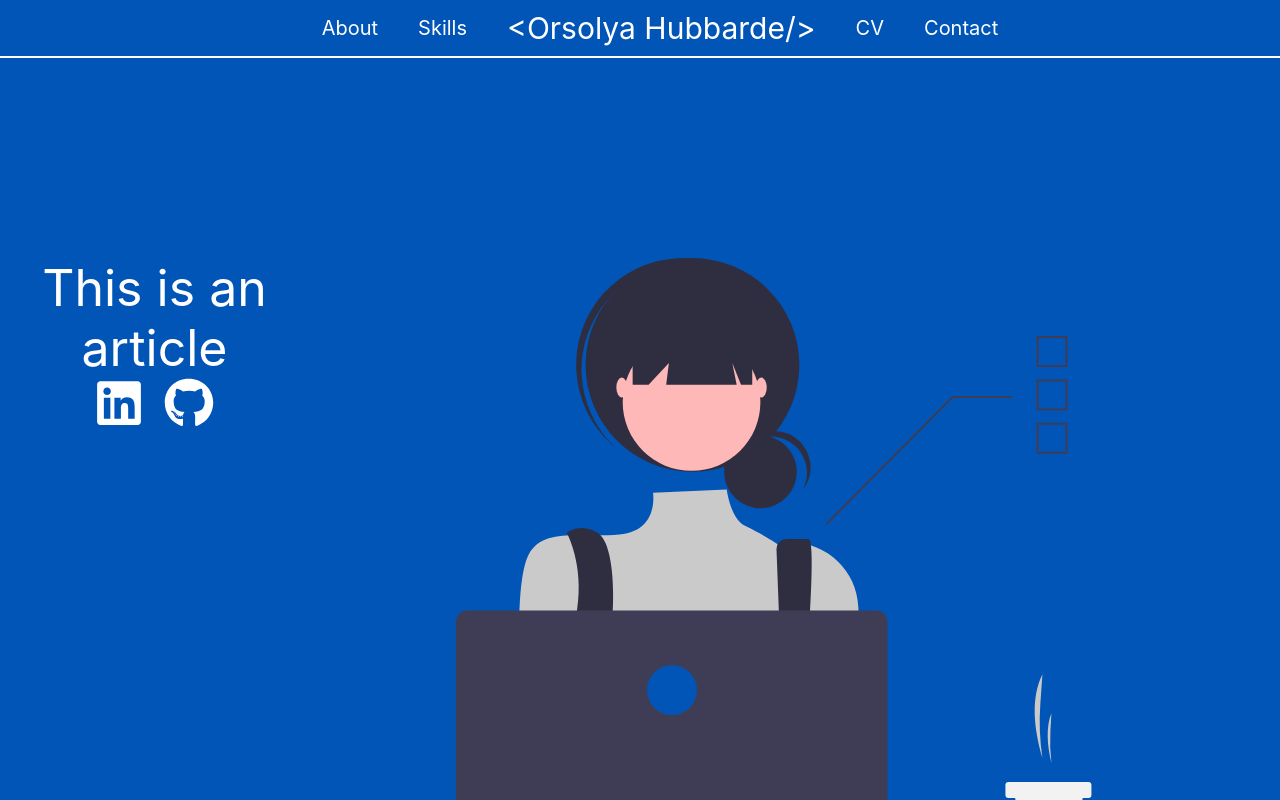
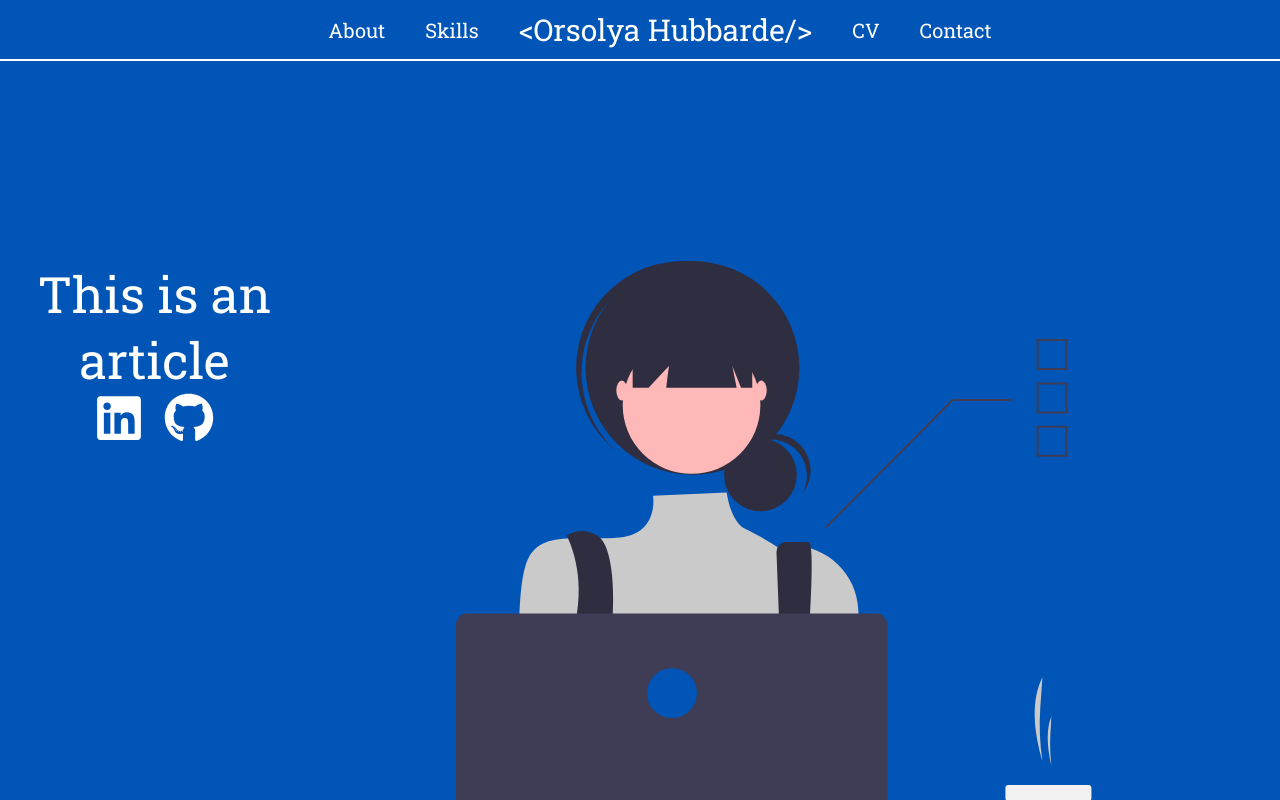
Before and after one commit to pokica1/Portfolio, a React (Create React App) app: page / in a window 1280 px wide. Shown: the top 800 px of the page. Built offline with nearby package versions, Linux system fonts and the light colour scheme.

Commit message:
added roboto-slab google fonts and applied it

```diff
--- a/public/index.html
+++ b/public/index.html
@@ -24,7 +24,13 @@
       work correctly both with client-side routing and a non-root public URL.
       Learn how to configure a non-root public URL by running `npm run build`.
     -->
-    <title>React App</title>
+		<link rel="preconnect" href="https://fonts.googleapis.com" />
+		<link rel="preconnect" href="https://fonts.gstatic.com" crossorigin />
+		<link
+			href="https://fonts.googleapis.com/css2?family=Roboto+Slab&display=swap"
+			rel="stylesheet"
+		/>
+		<title>Orsolya Hubbarde</title>
 	</head>
 	<body>
 		<noscript>You need to enable JavaScript to run this app.</noscript>
--- a/src/App.css
+++ b/src/App.css
@@ -28,6 +28,10 @@
 	color: #61dafb;
 }
 
+* {
+	font-family: "Roboto Slab", serif;
+}
+
 @keyframes App-logo-spin {
 	from {
 		transform: rotate(0deg);
```
Lines whose indentation alone changed are shown as unchanged.
